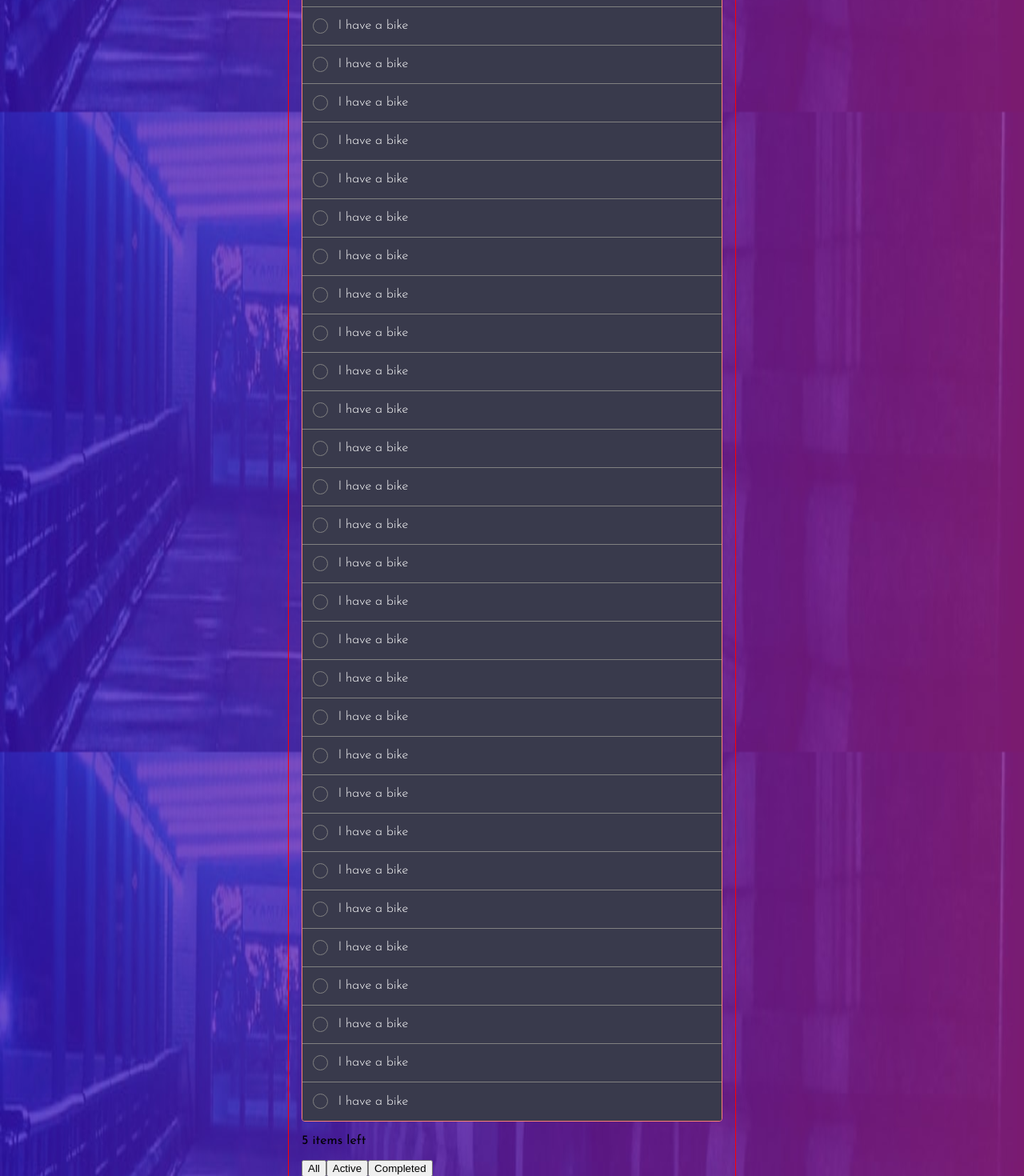
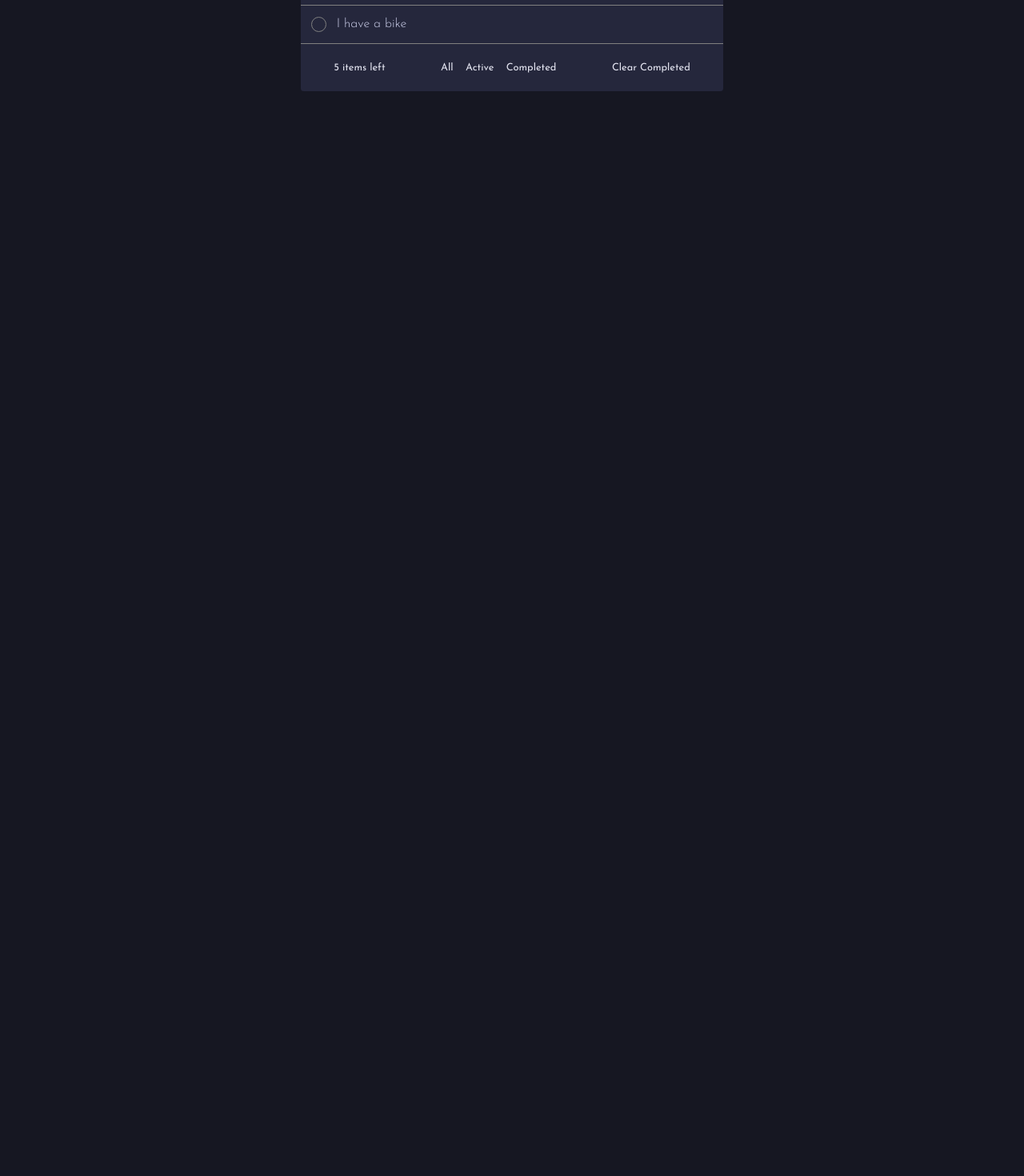
Before and after one commit to swish933/todoApp, a React (Create React App) app: page / in a window 1280 px wide. Shown: the part 660-2130 px from the top of the page at 80% size. After the commit the page ends 800 px from the top, so only its background shows below. Built offline with nearby package versions, Linux system fonts and the light colour scheme.

Commit message:
style fixes

```diff
--- a/src/App.css
+++ b/src/App.css
@@ -1,9 +1,18 @@
+:root {
+	--clr-darkblue: hsl(235, 24%, 19%);
+	--bg-black: hsl(235, 21%, 11%);
+	--clr-lightblue: hsl(236, 33%, 92%);
+}
+
 .App {
 	width: 100%;
-	height: auto;
 	display: flex;
 	justify-content: center;
-	/* font-size: 1.2em; */
+}
+
+body {
+	height: 100%;
+	background-color: var(--bg-black);
 }
 
 .b-red {
@@ -12,7 +21,7 @@
 
 .container {
 	margin-top: 3em;
-	width: 85%;
+	width: 90%;
 	height: 100%;
 	padding: 1em;
 	max-width: 35em;
@@ -20,20 +29,18 @@
 
 .bg-dark-mode {
 	background-image: url(./images/bg-mobile-dark.jpg);
-	background-color: hsl(235, 21%, 11%);
 	background-repeat: no-repeat;
-	background-size: 100% 38%;
+	background-size: 100% 25%;
 	background-attachment: fixed;
 }
 
 .bg-light-mode {
 	background-image: url(./images/bg-mobile-light.jpg);
-	background-color: #fff;
 	background-repeat: no-repeat;
-	background-size: 100% 38%;
+	background-size: 100% 25%;
 }
 
-@media (min-width: 674px) {
+@media (min-width: 500px) {
 	.bg-dark-mode {
 		background-image: url(./images/bg-desktop-dark.jpg);
 		background-size: 100% 40%;
--- a/src/App.js
+++ b/src/App.js
@@ -8,7 +8,7 @@ import Menu from './components/Menu';
 const App = () => {
 	return (
 		<div className='App bg-dark-mode'>
-			<div className='container b-red'>
+			<div className='container'>
 				<Header />
 				<Input />
 				<Todos />
--- a/src/components/Header.js
+++ b/src/components/Header.js
@@ -1,6 +1,6 @@
 import React from 'react';
 import '../components/Header.css';
-import moon from '../images/icon-moon.svg';
+// import moon from '../images/icon-moon.svg';
 import sun from '../images/icon-sun.svg';
 
 const Header = () => {
--- a/src/components/Input.css
+++ b/src/components/Input.css
@@ -1,10 +1,11 @@
 .Input {
-	background-color: hsl(237, 14%, 26%);
+	background-color: var(--clr-darkblue);
+	border: var(--clr-darkblue);
 	display: flex;
 	align-items: center;
 	height: 3em;
 	margin-bottom: 2em;
-	border-radius: 0.25em;
+	border-radius: 0.3em;
 }
 
 .Input input[type='checkbox'] {
@@ -19,7 +20,7 @@
 .disabled-checkbox {
 	width: 1.2em;
 	height: 1.2em;
-	background-color: hsl(237, 14%, 26%);
+	background-color: var(--clr-darkblue);
 	margin: 0 0.8em;
 	border-radius: 100%;
 	border: 1px solid gray;
@@ -27,14 +28,13 @@
 }
 
 .Input input[type='text'] {
-	background-color: hsl(237, 14%, 26%);
+	background-color: var(--clr-darkblue);
 	border: none;
 	flex-basis: 92%;
 	height: 2.5em;
 	width: inherit;
 	outline-color: hsl(235, 28%, 76%);
 	outline-width: 1em;
-	/* outline-style: dashed; */
 	color: whitesmoke;
 	font-family: 'Josefin Sans', sans-serif;
 	font-size: 1em;
--- /dev/null
+++ b/src/components/Menu.css
@@ -0,0 +1,52 @@
+.desktop-dash {
+	color: var(--clr-lightblue);
+	display: none;
+	background-color: var(--clr-darkblue);
+	justify-content: space-around;
+	font-size: 0.8em;
+	padding: 0.8em;
+	border-bottom-left-radius: 0.3em;
+	border-bottom-right-radius: 0.3em;
+}
+
+.mobile-dash .upper {
+	color: var(--clr-lightblue);
+	display: flex;
+	justify-content: space-around;
+	background-color: var(--clr-darkblue);
+	font-size: 0.9em;
+}
+
+.mobile-menu {
+	margin-top: 2em;
+	display: grid;
+	grid-template: 1fr /1fr 1fr 1fr;
+	color: var(--clr-lightblue);
+	background-color: var(--clr-darkblue);
+	font-size: 1em;
+	border-radius: 0.3em;
+}
+
+.mobile-menu .todo-filters {
+	/* border: 1px solid slateblue; */
+	grid-column: 2 / span 1;
+}
+
+.todo-filters {
+	display: flex;
+	/* border: 2px solid slateblue; */
+}
+
+.todo-filters p {
+	padding: 0 0.6em;
+}
+
+@media (min-width: 550px) {
+	.desktop-dash {
+		display: flex;
+	}
+
+	.mobile-dash {
+		display: none;
+	}
+}
--- a/src/components/Menu.js
+++ b/src/components/Menu.js
@@ -1,18 +1,41 @@
 import React from 'react';
+import './Menu.css';
 
 const Menu = () => {
 	return (
 		<div className='Menu'>
-			<div>
-				<p>5 items left</p>
+			{/* desktop menu */}
+			<div className='desktop-dash'>
+				<div>
+					<p>5 items left</p>
+				</div>
+				<div className='todo-filters'>
+					<p className='.filter-all'>All</p>
+					<p className='.filter-active'>Active</p>
+					<p className='.filter-completed'>Completed</p>
+				</div>
+				<div>
+					<p>Clear Completed</p>
+				</div>
 			</div>
-			<div>
-				<button>All</button>
-				<button>Active</button>
-				<button>Completed</button>
-			</div>
-			<div>
-				<button>Clear Completed</button>
+
+			{/* mobile menu */}
+			<div className='mobile-dash'>
+				<div className='upper'>
+					<div>
+						<p>5 items left</p>
+					</div>
+					<div>
+						<p>Clear Completed</p>
+					</div>
+				</div>
+				<div className='mobile-menu'>
+					<div className='todo-filters'>
+						<p className='.filter-all'>All</p>
+						<p className='.filter-active'>Active</p>
+						<p className='.filter-completed'>Completed</p>
+					</div>
+				</div>
 			</div>
 		</div>
 	);
--- a/src/components/Todo.css
+++ b/src/components/Todo.css
@@ -1,27 +1,23 @@
 .Todos {
-	border: 1px solid salmon;
-	border-radius: 0.25em;
+	border-top-left-radius: 0.3em;
+	border-top-right-radius: 0.3em;
 	overflow: hidden;
 }
 
 .Todo {
 	display: flex;
 	align-items: center;
-	background-color: hsl(237, 14%, 26%);
-	border-bottom: 1px solid gray;
+	background-color: var(--clr-darkblue);
+	border-bottom: 0.1em solid gray;
 	height: 3em;
-	transition: width height 0.5s ease-in;
+	transition: all 0.2s ease-in-out;
 	font-weight: 350;
-
-	color: #fff;
+	color: hsl(234, 39%, 85%);
 }
 
-.Todo:last-of-type {
-	border-bottom: none;
+.Todo:hover {
+	color: hsl(236, 33%, 92%);
 }
-
-/* .Todo:hover {
-} */
 
 input[type='checkbox'] {
 	visibility: hidden;
@@ -30,7 +26,7 @@ input[type='checkbox'] {
 .checkbox {
 	width: 1.2em;
 	height: 1.2em;
-	background-color: hsl(237, 14%, 26%);
+	background-color: var(--clr-darkblue);
 	margin: 0 0.8em;
 	border-radius: 100%;
 	border: 1px solid gray;
--- a/src/components/Todos.js
+++ b/src/components/Todos.js
@@ -14,34 +14,6 @@ const Todos = () => {
 			<Todo />
 			<Todo />
 			<Todo />
-			<Todo />
-			<Todo />
-			<Todo />
-			<Todo />
-			<Todo />
-			<Todo />
-			<Todo />
-			<Todo />
-			<Todo />
-			<Todo />
-			<Todo />
-			<Todo />
-			<Todo />
-			<Todo />
-			<Todo />
-			<Todo />
-			<Todo />
-			<Todo />
-			<Todo />
-			<Todo />
-			<Todo />
-			<Todo />
-			<Todo />
-			<Todo />
-			<Todo />
-			<Todo />
-			<Todo />
-			<Todo />
 		</div>
 	);
 };
--- a/src/index.css
+++ b/src/index.css
@@ -1,5 +1,9 @@
 * {
 	box-sizing: border-box;
+}
+
+html {
+	height: 100%;
 }
 
 body {
```
